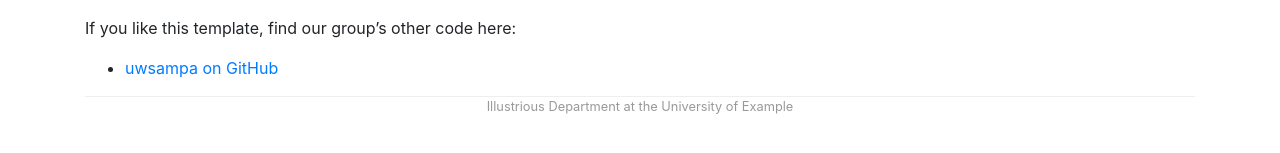
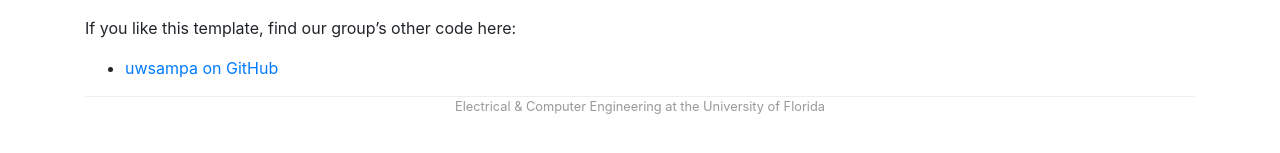
Before and after one commit to JoseFRuiz/JoseFRuiz.github.io, a Jekyll site: the page built from code.md, in a window 1280 px wide. Shown: the part 176-329 px from the top of the page. Built offline with Jekyll 4.4.1, drawn with Linux system fonts in a browser that asks for light colours.

Commit message:
Update logo

```diff
--- a/_layouts/default.html
+++ b/_layouts/default.html
@@ -21,7 +21,9 @@
                 <a href="{{ site.base }}/" class="">
                     <img src="{{ site.base }}/img/logo.png"
                          srcset="{{ site.base }}/img/logo@2x.png 2x"
-                         alt="Awesome" id="logo">
+                         alt="Awesome" id="logo"
+			 height="42"
+			 width="42">
                 </a>
                 <ul class="nav nav-pills justify-content-center">
 
@@ -65,9 +67,9 @@
 
             <div class="footer">
                 <p>
-                    <a href="http://dept.example.edu/">Illustrious Department</a>
+                    <a href="http://dept.example.edu/">Electrical & Computer Engineering</a>
                     at the
-                    <a href="http://example.edu/">University of Example</a>
+                    <a href="http://example.edu/">University of Florida</a>
                 </p>
             </div>
 
```
